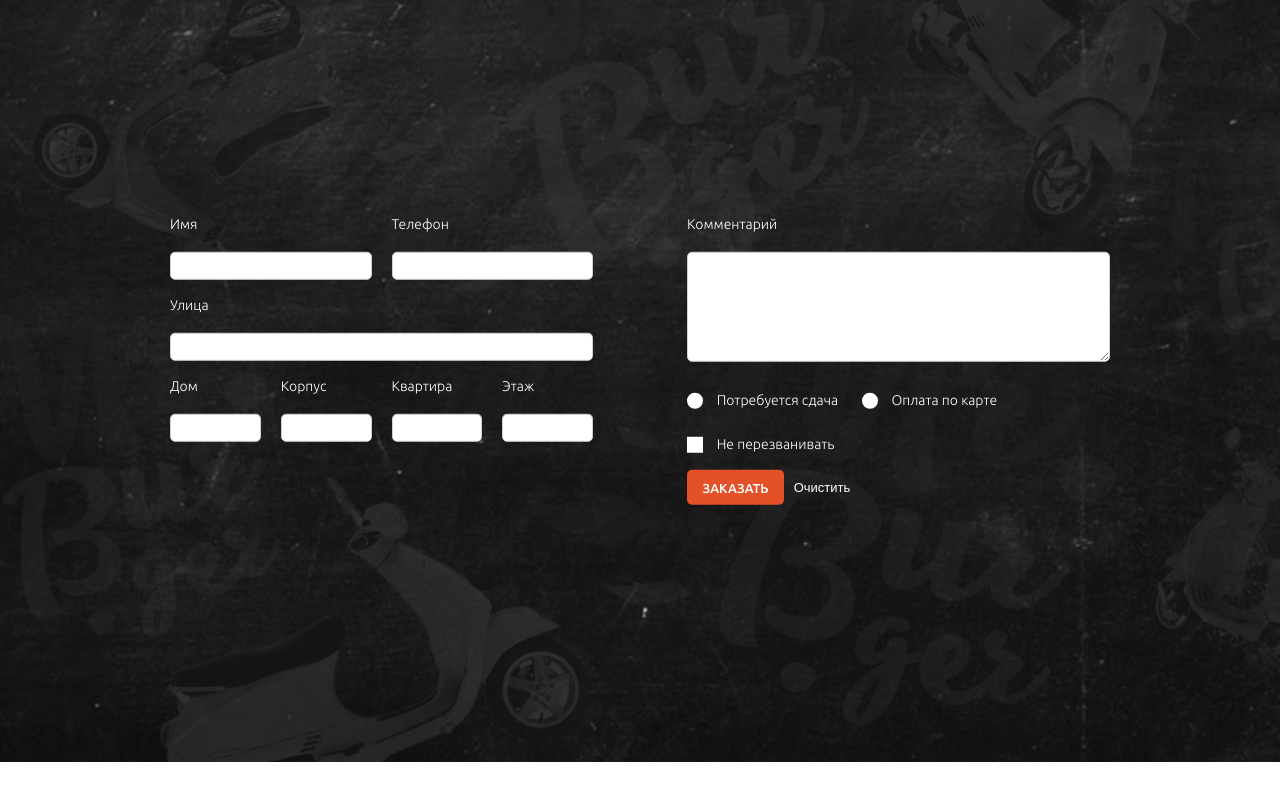
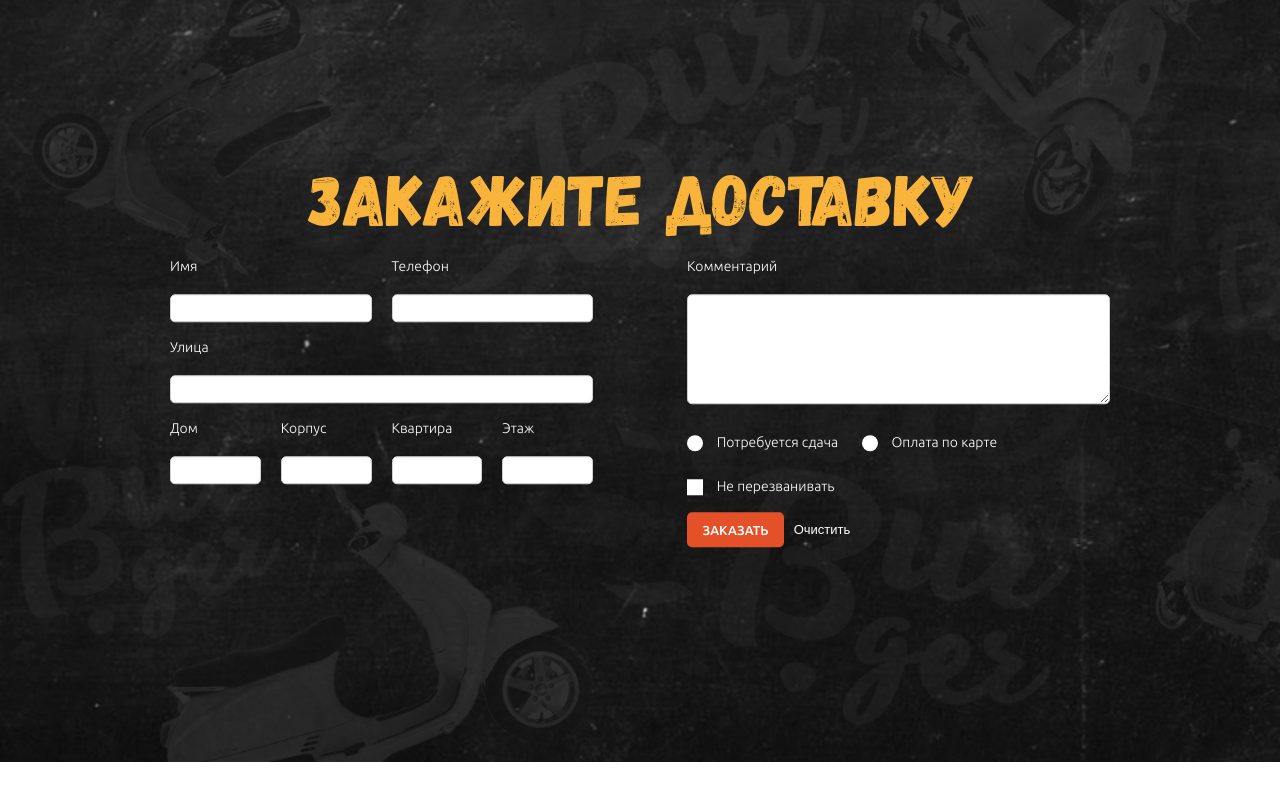
Before and after one commit to LizaZhu/LizaZhu.github.io, a plain HTML site: page burger/index.html in a window 1280 px wide. Shown: the part 4838-5638 px from the top of the page. Drawn offline with Linux system fonts and the light colour scheme.

Commit message:
Закажите доставку

```diff
--- a/burger/index.html
+++ b/burger/index.html
@@ -425,7 +425,7 @@
 
 		<section class="section deliver">
 			<div class="container center">
-				<div class="order__title title"></div>
+				<div class="order__title title">Закажите доставку</div>
 				<div class="order__form">
 					<form class="order__form-tag" id = "order-form">
 						<div class="order__form-coll">
```
